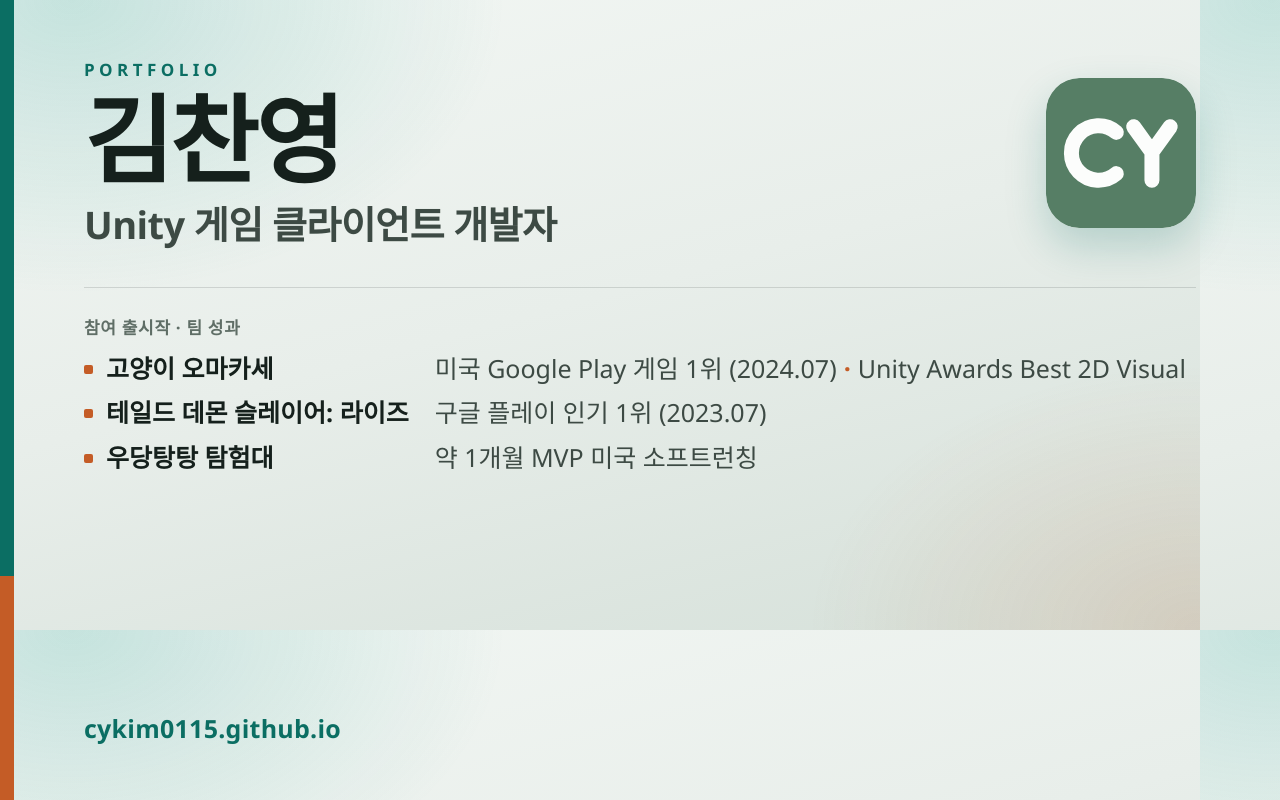
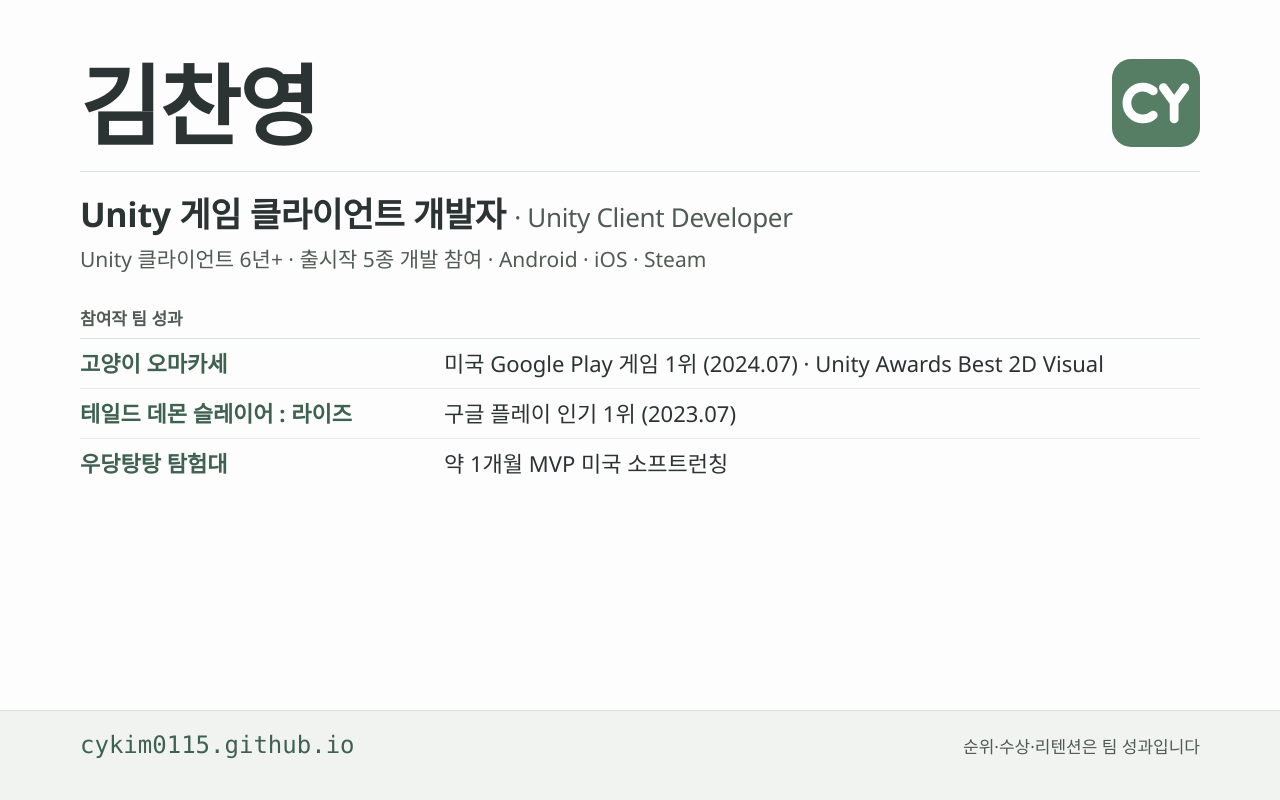
Before and after one commit to cyKim0115/cyKim0115.github.io, a website: page scripts/og-template.html in a window 1280 px wide. Drawn offline with Linux system fonts and the light colour scheme; a web font is replaced by a local one.

Commit message:
리소스 - OG 이미지·터치 아이콘을 세이지 차콜 팔레트로 재생성
Co-Authored-By: Claude Opus 5.5 <noreply@anthropic.com>

```diff
--- a/scripts/og-image.mjs
+++ b/scripts/og-image.mjs
@@ -16,7 +16,7 @@ import { launchBrowser, startStaticServer, ROOT } from "./browser.mjs";
 const OUT_DIR = path.join(ROOT, "assets");
 const OG_PATH = path.join(OUT_DIR, "og-image.png");
 const TOUCH_PATH = path.join(OUT_DIR, "apple-touch-icon.png");
-const TILE = "#0b6e63";
+const TILE = "#567e65"; // favicon.svg 라이트 타일 색 (세이지 차콜 --accent)
 
 function parseArgs(argv) {
   const preview = argv.find((a) => a.startsWith("--preview="))?.slice("--preview=".length);
--- a/scripts/og-template.html
+++ b/scripts/og-template.html
@@ -8,161 +8,109 @@
     문구는 공개 근거로 확인된 표기만 쓴다 (data/projects.js 의 proof 링크와 같은 사실).
     순위·수상은 팀 성과이고, 차트·부문·시점을 함께 적는다. 확인되지 않은 마켓 순위 표기는 쓰지 않는다
     (scripts/check-data.mjs 의 BANNED 가 이 파일도 검사한다).
-    폰트는 네트워크 없이 같은 결과가 나오도록 시스템 폰트만 쓴다.
+    색·글꼴은 사이트와 같은 세이지 차콜 라이트 토큰과 Pretendard (style.css :root).
+    Pretendard 는 jsDelivr 에서 받는다 — 네트워크가 없으면 Malgun Gothic 으로 찍히니 결과를 눈으로 확인한다.
   -->
+  <link rel="stylesheet" href="https://cdn.jsdelivr.net/npm/pretendard@1.3.9/dist/web/variable/pretendardvariable-dynamic-subset.css">
   <style>
     :root {
-      --bg: #e8eeea;
-      --bg-deep: #d5e0d9;
-      --ink: #15201c;
-      --ink-soft: #3d4a44;
-      --muted: #5f6e66;
-      --line: rgba(21, 32, 28, 0.14);
-      --accent: #0b6e63;
-      --warm: #c45c26;
-      --font: "Noto Sans KR", "Malgun Gothic", "Apple SD Gothic Neo", "Segoe UI", sans-serif;
+      --bg: #fcfdfc;
+      --surface: #f0f3f0;
+      --fg: #2c3333;
+      --muted: #515b56;
+      --line: #dae1da;
+      --line-soft: #e5eae5;
+      --accent: #567e65;
+      --accent-text: #3f6150;
+      --font: "Pretendard Variable", "Pretendard", "Malgun Gothic", "Apple SD Gothic Neo", "Segoe UI", sans-serif;
+      --mono: "D2Coding", "Cascadia Code", "Cascadia Mono", Consolas, monospace, "Malgun Gothic";
     }
     * { box-sizing: border-box; margin: 0; padding: 0; }
     html, body { width: 1200px; height: 630px; overflow: hidden; }
     body {
       font-family: var(--font);
-      color: var(--ink);
-      background:
-        radial-gradient(ellipse 620px 420px at 6% 0%, rgba(18, 148, 135, 0.20), transparent 70%),
-        radial-gradient(ellipse 560px 380px at 100% 100%, rgba(196, 92, 38, 0.15), transparent 70%),
-        linear-gradient(165deg, #f3f7f4 0%, var(--bg) 48%, var(--bg-deep) 100%);
+      color: var(--fg);
+      background: var(--bg);
+      word-break: keep-all;
       -webkit-font-smoothing: antialiased;
-      text-rendering: geometricPrecision;
     }
-    .frame {
-      position: absolute;
-      inset: 0;
-      padding: 58px 84px 54px;
+    .frame { position: absolute; inset: 0; padding: 56px 80px 0; }
+    .nw { white-space: nowrap; }
+
+    /* 문서 첫머리: 이름 + 아래 1px 선 (사이트 h1 과 같은 결) */
+    .head {
       display: flex;
-      flex-direction: column;
+      align-items: flex-end;
+      justify-content: space-between;
+      gap: 40px;
+      padding-bottom: 16px;
+      border-bottom: 1px solid var(--line);
     }
-    .rail {
+    h1 { font-size: 88px; line-height: 1.12; font-weight: 700; letter-spacing: -0.02em; }
+    .mark { width: 88px; height: 88px; flex: none; margin-bottom: 8px; }
+    .role { margin-top: 20px; font-size: 34px; line-height: 1.3; font-weight: 600; letter-spacing: -0.01em; }
+    .role .en { font-size: 26px; font-weight: 400; color: var(--muted); }
+    .facts { margin-top: 8px; font-size: 21px; line-height: 1.5; color: var(--muted); }
+
+    /* 참여작 팀 성과: 구획 라벨 + 줄 (사이트 소개의 팀 성과 목록과 같은 결) */
+    .team { margin-top: 30px; }
+    .label {
+      padding-bottom: 8px;
+      border-bottom: 1px solid var(--line);
+      font-size: 17px;
+      font-weight: 600;
+      color: var(--muted);
+    }
+    ul { list-style: none; }
+    li {
+      display: grid;
+      grid-template-columns: 340px 1fr;
+      column-gap: 24px;
+      align-items: baseline;
+      padding: 9px 0;
+      font-size: 22px;
+      line-height: 1.4;
+    }
+    li + li { border-top: 1px solid var(--line-soft); }
+    .game { font-weight: 600; color: var(--accent-text); }
+    .fact { color: var(--fg); }
+
+    /* 페이지 끝 상태 줄 (사이트 바닥 줄과 같은 면·선). 글자는 안전 영역(아래 36px) 안에 둔다 */
+    .status {
       position: absolute;
       left: 0;
-      top: 0;
+      right: 0;
       bottom: 0;
-      width: 14px;
-      background: linear-gradient(180deg, var(--accent) 0%, var(--accent) 72%, var(--warm) 72%, var(--warm) 100%);
-    }
-    .head {
+      height: 90px;
+      padding: 20px 80px 0;
       display: flex;
-      align-items: center;
       justify-content: space-between;
-      gap: 40px;
-    }
-    .eyebrow {
-      font-size: 17px;
-      font-weight: 700;
-      letter-spacing: 0.26em;
-      color: var(--accent);
-      text-transform: uppercase;
-    }
-    h1 {
-      margin-top: 10px;
-      font-size: 96px;
-      line-height: 1.02;
-      font-weight: 800;
-      letter-spacing: -0.03em;
-    }
-    .role {
-      margin-top: 14px;
-      font-size: 38px;
-      line-height: 1.2;
-      font-weight: 600;
-      letter-spacing: -0.015em;
-      color: var(--ink-soft);
-    }
-    .mark {
-      width: 150px;
-      height: 150px;
-      flex: none;
-      border-radius: 34px;
-      box-shadow: 0 18px 40px rgba(11, 110, 99, 0.22);
-    }
-    .highlights {
-      margin-top: 38px;
-      padding-top: 26px;
+      align-items: baseline;
+      background: var(--surface);
       border-top: 1px solid var(--line);
     }
-    .label {
-      font-size: 17px;
-      font-weight: 600;
-      letter-spacing: 0.04em;
-      color: var(--muted);
-    }
-    ul {
-      list-style: none;
-      margin-top: 14px;
-      display: grid;
-      grid-template-columns: max-content 1fr;
-      column-gap: 26px;
-      row-gap: 12px;
-      font-size: 25px;
-      line-height: 1.3;
-    }
-    li { display: contents; }
-    .game {
-      font-weight: 700;
-      color: var(--ink);
-      padding-left: 22px;
-      position: relative;
-    }
-    .game::before {
-      content: "";
-      position: absolute;
-      left: 0;
-      top: 0.48em;
-      width: 9px;
-      height: 9px;
-      border-radius: 2px;
-      background: var(--warm);
-    }
-    .fact { color: var(--ink-soft); font-weight: 500; }
-    .sep { color: var(--warm); font-weight: 700; padding: 0 0.28em; }
-    .foot {
-      margin-top: auto;
-      display: flex;
-      align-items: baseline;
-      justify-content: space-between;
-    }
-    .url {
-      font-size: 25px;
-      font-weight: 700;
-      letter-spacing: 0.01em;
-      color: var(--accent);
-    }
-    .note {
-      font-size: 16px;
-      color: var(--muted);
-    }
+    .url { font-family: var(--mono); font-size: 24px; color: var(--accent-text); }
+    .note { font-size: 17px; color: var(--muted); }
   </style>
 </head>
 <body>
-  <div class="rail" aria-hidden="true"></div>
   <main class="frame">
     <div class="head">
-      <div>
-        <p class="eyebrow">Portfolio</p>
-        <h1>김찬영</h1>
-        <p class="role">Unity 게임 클라이언트 개발자</p>
-      </div>
+      <h1>김찬영</h1>
       <img class="mark" src="../favicon.svg" alt="">
     </div>
+    <p class="role">Unity 게임 클라이언트 개발자 <span class="en">· Unity Client Developer</span></p>
+    <p class="facts">Unity 클라이언트 6년+ · 출시작 5종 개발 참여 · <span class="nw">Android · iOS · Steam</span></p>
 
-    <section class="highlights">
-      <p class="label">참여 출시작 · 팀 성과</p>
+    <section class="team">
+      <p class="label">참여작 팀 성과</p>
       <ul>
         <li>
           <span class="game">고양이 오마카세</span>
-          <span class="fact">미국 Google Play 게임 1위 (2024.07)<span class="sep">·</span>Unity Awards Best 2D Visual</span>
+          <span class="fact"><span class="nw">미국 Google Play 게임 1위 (2024.07) ·</span> <span class="nw">Unity Awards Best 2D Visual</span></span>
         </li>
         <li>
-          <span class="game">테일드 데몬 슬레이어: 라이즈</span>
+          <span class="game">테일드 데몬 슬레이어 : 라이즈</span>
           <span class="fact">구글 플레이 인기 1위 (2023.07)</span>
         </li>
         <li>
@@ -172,9 +120,10 @@
       </ul>
     </section>
 
-    <div class="foot">
+    <footer class="status">
       <p class="url">cykim0115.github.io</p>
-    </div>
+      <p class="note"><span class="nw">순위·수상·리텐션은</span> 팀 성과입니다</p>
+    </footer>
   </main>
 </body>
 </html>
```
Also changed, not shown: assets/apple-touch-icon.png, assets/og-image.png.
